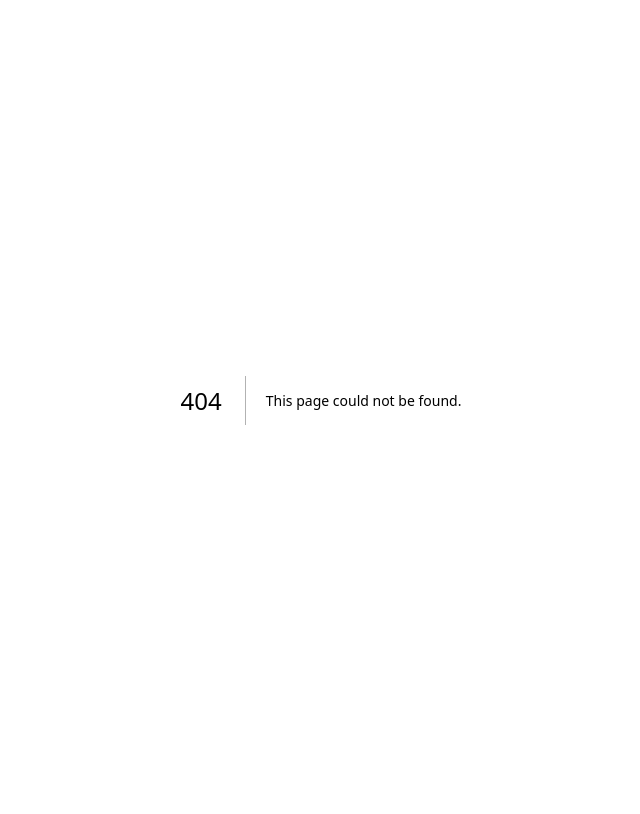
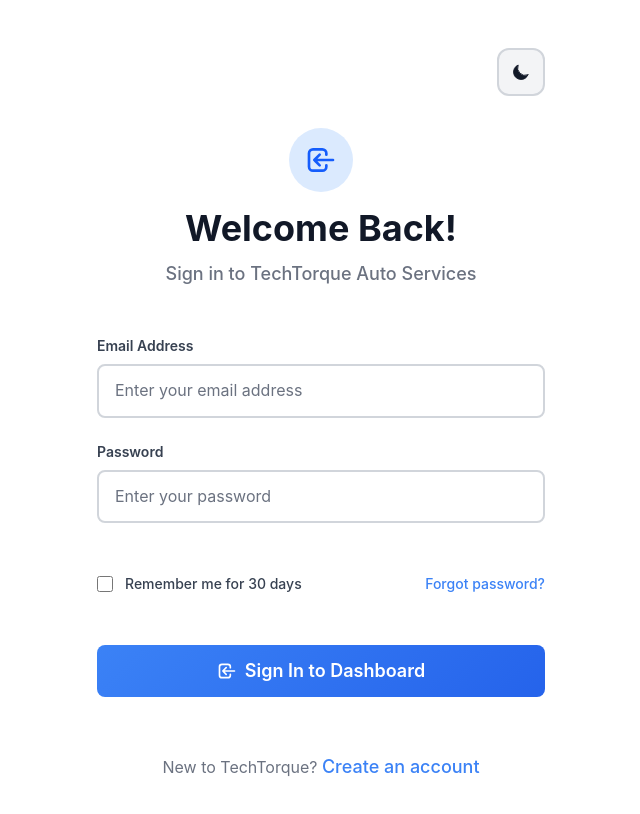
Before and after one commit to TechTorque-2025/Frontend_Web, a Next.js app: page /auth/login in a window 1280 px wide. Before the commit this address had no page. Shown: the top 814 px of the page, without its empty margins (319-959 px from the left). Built offline with nearby package versions, Linux system fonts and the light colour scheme.

Commit message:
Add login page with theme support and vector icons

```diff
--- /dev/null
+++ b/src/app/auth/login/page.tsx
@@ -0,0 +1,136 @@
+'use client'
+
+import { useState } from 'react'
+import Link from 'next/link'
+import ThemeToggle from '../../components/ThemeToggle'
+
+export default function LoginPage() {
+  const [formData, setFormData] = useState({
+    email: '',
+    password: ''
+  })
+
+  const handleInputChange = (e: React.ChangeEvent<HTMLInputElement>) => {
+    const { name, value } = e.target
+    setFormData(prev => ({
+      ...prev,
+      [name]: value
+    }))
+  }
+
+  const handleSubmit = (e: React.FormEvent) => {
+    e.preventDefault()
+    console.log('Login attempt:', formData)
+    // Here you would typically handle the login logic
+  }
+
+  return (
+    <div className="min-h-screen flex items-center justify-center theme-bg-primary py-12 px-4 sm:px-6 lg:px-8">
+      <div className="max-w-md w-full space-y-8">
+        <div className="flex justify-end">
+          <ThemeToggle />
+        </div>
+        <div>
+          <div className="text-center">
+            <div className="flex justify-center mb-4">
+              <div className="w-16 h-16 rounded-full bg-blue-100 dark:bg-blue-900/30 flex items-center justify-center">
+                <svg className="w-8 h-8 text-blue-600 dark:text-blue-400" fill="none" stroke="currentColor" viewBox="0 0 24 24">
+                  <path strokeLinecap="round" strokeLinejoin="round" strokeWidth={2} d="M11 16l-4-4m0 0l4-4m-4 4h14m-5 4v1a3 3 0 01-3 3H6a3 3 0 01-3-3V7a3 3 0 013-3h7a3 3 0 013 3v1" />
+                </svg>
+              </div>
+            </div>
+            <h2 className="text-4xl font-bold theme-text-primary">
+              Welcome Back!
+            </h2>
+          </div>
+          <p className="mt-3 text-center text-lg theme-text-muted font-medium">
+            Sign in to TechTorque Auto Services
+          </p>
+        </div>
+        <form className="mt-12 space-y-8" onSubmit={handleSubmit}>
+          <div className="space-y-6">
+            <div>
+              <label htmlFor="email" className="block text-sm font-semibold theme-text-secondary mb-2">
+                Email Address
+              </label>
+              <input
+                id="email"
+                name="email"
+                type="email"
+                autoComplete="email"
+                required
+                className="theme-input w-full"
+                placeholder="Enter your email address"
+                value={formData.email}
+                onChange={handleInputChange}
+              />
+            </div>
+            <div>
+              <label htmlFor="password" className="block text-sm font-semibold theme-text-secondary mb-2">
+                Password
+              </label>
+              <input
+                id="password"
+                name="password"
+                type="password"
+                autoComplete="current-password"
+                required
+                className="theme-input w-full"
+                placeholder="Enter your password"
+                value={formData.password}
+                onChange={handleInputChange}
+              />
+            </div>
+          </div>
+
+          <div className="flex items-center justify-between py-4">
+            <div className="flex items-center">
+              <input
+                id="remember-me"
+                name="remember-me"
+                type="checkbox"
+                className="h-4 w-4 rounded border-2 theme-border focus:ring-2 focus:ring-blue-500"
+              />
+              <label htmlFor="remember-me" className="ml-3 block text-sm font-medium theme-text-secondary">
+                Remember me for 30 days
+              </label>
+            </div>
+
+            <div>
+              <Link
+                href="/auth/forgot-password"
+                className="theme-link text-sm font-semibold"
+              >
+                Forgot password?
+              </Link>
+            </div>
+          </div>
+
+          <div className="space-y-4">
+            <button
+              type="submit"
+              className="theme-button-primary w-full text-lg font-semibold py-4 rounded-xl flex items-center justify-center"
+            >
+              <svg className="w-5 h-5 mr-2" fill="none" stroke="currentColor" viewBox="0 0 24 24">
+                <path strokeLinecap="round" strokeLinejoin="round" strokeWidth={2} d="M11 16l-4-4m0 0l4-4m-4 4h14m-5 4v1a3 3 0 01-3 3H6a3 3 0 01-3-3V7a3 3 0 013-3h7a3 3 0 013 3v1" />
+              </svg>
+              Sign In to Dashboard
+            </button>
+          </div>
+
+          <div className="text-center pt-6">
+            <p className="text-base theme-text-muted">
+              New to TechTorque?{' '}
+              <Link
+                href="/auth/register"
+                className="theme-link font-semibold text-lg"
+              >
+                Create an account
+              </Link>
+            </p>
+          </div>
+        </form>
+      </div>
+    </div>
+  )
+}
```
